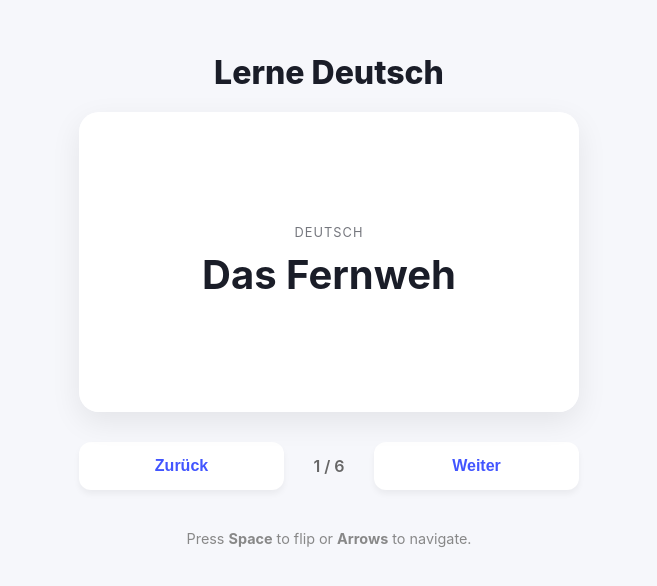
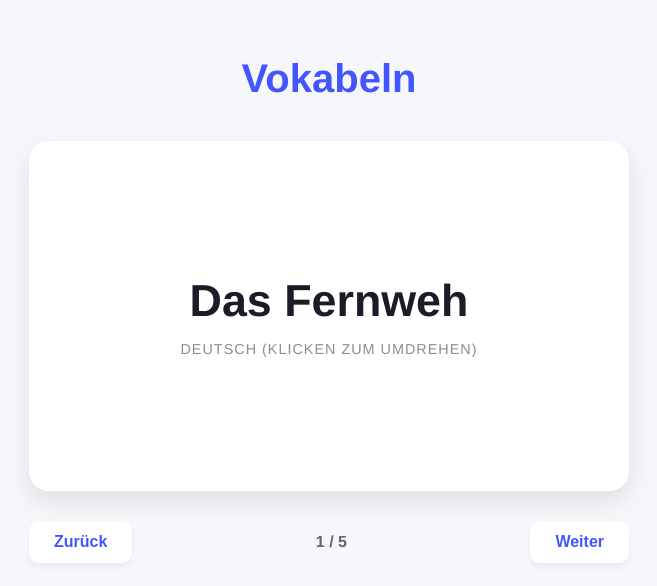
Before and after one commit to Barua-saurab/flash, a plain HTML site: page flash.html in a window 1280 px wide. Shown: the part 104-690 px from the top of the page, without its empty margins (311-968 px from the left). Drawn offline with Linux system fonts and the light colour scheme.

Commit message:
Refactor flashcard app layout and functionality

```diff
--- a/flash.html
+++ b/flash.html
@@ -3,41 +3,46 @@
 <head>
     <meta charset="UTF-8">
     <meta name="viewport" content="width=device-width, initial-scale=1.0">
-    <title>Deutsch Blitzkarten</title>
+    <title>Deutsch Flashcards</title>
     <style>
-        /* --- CSS STYLES --- */
+        /* --- CSS: The Design --- */
         :root {
-            --primary: #4255ff;
-            --secondary: #3ccfcf;
+            --primary: #4255ff; /* Quizlet Blue */
+            --accent: #3ccfcf;
             --bg: #f6f7fb;
+            --white: #ffffff;
             --text: #1a1d28;
         }
 
         body {
-            font-family: 'Inter', -apple-system, sans-serif;
+            font-family: 'Helvetica Neue', Arial, sans-serif;
             background-color: var(--bg);
             color: var(--text);
             display: flex;
             flex-direction: column;
+            align-items: center;
             justify-content: center;
-            align-items: center;
-            height: 100vh;
+            min-height: 100vh;
             margin: 0;
         }
 
-        .container {
+        .app-container {
             width: 90%;
-            max-width: 500px;
+            max-width: 600px;
             text-align: center;
         }
 
-        h1 { margin-bottom: 20px; font-weight: 800; }
+        h1 {
+            font-size: 2.5rem;
+            margin-bottom: 40px;
+            color: var(--primary);
+        }
 
-        /* Card 3D Setup */
-        .flashcard-container {
+        /* Flashcard 3D Flip Effect */
+        .flashcard-wrapper {
             perspective: 1000px;
             width: 100%;
-            height: 300px;
+            height: 350px;
             margin-bottom: 30px;
             cursor: pointer;
         }
@@ -50,10 +55,10 @@
             transition: transform 0.6s cubic-bezier(0.4, 0, 0.2, 1);
             transform-style: preserve-3d;
             border-radius: 20px;
-            box-shadow: 0 10px 30px rgba(0,0,0,0.08);
+            box-shadow: 0 10px 25px rgba(0,0,0,0.1);
         }
 
-        .flashcard.is-flipped {
+        .flashcard.flipped {
             transform: rotateY(180deg);
         }
 
@@ -67,44 +72,50 @@
             justify-content: center;
             align-items: center;
             border-radius: 20px;
-            padding: 20px;
+            padding: 30px;
             box-sizing: border-box;
-        }
-
-        .card-front {
-            background: white;
-            color: var(--text);
+            background: var(--white);
         }
 
         .card-back {
             background: var(--primary);
-            color: white;
+            color: var(--white);
             transform: rotateY(180deg);
         }
 
-        .word { font-size: 2.5rem; font-weight: 700; margin: 0; }
-        .label { font-size: 0.8rem; text-transform: uppercase; letter-spacing: 1px; opacity: 0.6; margin-bottom: 10px; }
+        .word {
+            font-size: 2.8rem;
+            font-weight: bold;
+            margin: 0;
+        }
 
-        /* Controls */
+        .hint {
+            margin-top: 15px;
+            font-size: 0.9rem;
+            text-transform: uppercase;
+            letter-spacing: 1px;
+            opacity: 0.5;
+        }
+
+        /* Navigation Controls */
         .controls {
             display: flex;
             justify-content: space-between;
             align-items: center;
-            gap: 15px;
+            gap: 20px;
         }
 
         button {
-            flex: 1;
-            padding: 15px;
+            padding: 12px 25px;
+            font-size: 1rem;
+            font-weight: bold;
             border: none;
-            border-radius: 12px;
-            background: white;
+            border-radius: 10px;
+            background: var(--white);
             color: var(--primary);
-            font-weight: bold;
-            font-size: 1rem;
             cursor: pointer;
             box-shadow: 0 4px 6px rgba(0,0,0,0.05);
-            transition: all 0.2s;
+            transition: transform 0.2s, background 0.2s;
         }
 
         button:hover {
@@ -113,98 +124,92 @@
             transform: translateY(-2px);
         }
 
-        #progress {
-            font-weight: 600;
-            color: #666;
-            min-width: 60px;
+        button:active {
+            transform: translateY(0);
         }
 
-        .footer-note {
-            margin-top: 40px;
-            font-size: 0.9rem;
-            color: #888;
+        #progress-text {
+            font-weight: bold;
+            color: #666;
         }
     </style>
 </head>
 <body>
 
-    <div class="container">
-        <h1>Lerne Deutsch</h1>
+    <div class="app-container">
+        <h1>Vokabeln</h1>
 
-        <div class="flashcard-container" onclick="flipCard()">
+        <div class="flashcard-wrapper" onclick="toggleFlip()">
             <div class="flashcard" id="card">
                 <div class="card-face card-front">
-                    <span class="label">Deutsch</span>
-                    <p class="word" id="de-word">Laden...</p>
+                    <p class="word" id="de-text">Wort</p>
+                    <span class="hint">Deutsch (Klicken zum Umdrehen)</span>
                 </div>
                 <div class="card-face card-back">
-                    <span class="label">English</span>
-                    <p class="word" id="en-word">Loading...</p>
+                    <p class="word" id="en-text">Word</p>
+                    <span class="hint">English</span>
                 </div>
             </div>
         </div>
 
         <div class="controls">
-            <button onclick="prevCard()">Zurück</button>
-            <span id="progress">1 / 5</span>
-            <button onclick="nextCard()">Weiter</button>
+            <button onclick="changeCard(-1)">Zurück</button>
+            <span id="progress-text">1 / 5</span>
+            <button onclick="changeCard(1)">Weiter</button>
         </div>
-
-        <p class="footer-note">Press <b>Space</b> to flip or <b>Arrows</b> to navigate.</p>
     </div>
 
     <script>
-        /* --- JAVASCRIPT LOGIC --- */
+        /* --- JS: The Logic --- */
         const vocabulary = [
-            { de: "Das Fernweh", en: "Wanderlust / Longing for far-off places" },
+            { de: "Das Fernweh", en: "Wanderlust" },
             { de: "Die Zeitgeist", en: "Spirit of the times" },
-            { de: "Schadenfreude", en: "Joy at someone else's misfortune" },
-            { de: "Kummerspeck", en: "Weight gain due to emotional eating" },
-            { de: "Doch", en: "On the contrary / Yes (to a negative question)" },
-            { de: "Verschlimmbessern", en: "To make something worse while trying to improve it" }
+            { de: "Gemütlichkeit", en: "Coziness / Comfort" },
+            { de: "Vielleicht", en: "Maybe" },
+            { de: "Kummerspeck", en: "Emotional overeating weight" }
         ];
 
         let currentIndex = 0;
-        const cardElement = document.getElementById('card');
-        const deDisplay = document.getElementById('de-word');
-        const enDisplay = document.getElementById('en-word');
-        const progressDisplay = document.getElementById('progress');
+        const card = document.getElementById('card');
+        const deDisplay = document.getElementById('de-text');
+        const enDisplay = document.getElementById('en-text');
+        const progress = document.getElementById('progress-text');
 
-        function updateDisplay() {
-            // Unflip before changing text
-            cardElement.classList.remove('is-flipped');
+        function updateUI() {
+            // Un-flip the card before changing words
+            card.classList.remove('flipped');
 
-            // Wait for flip back animation before swapping text
+            // Short delay for the text update so it's hidden during the "reset"
             setTimeout(() => {
                 deDisplay.textContent = vocabulary[currentIndex].de;
                 enDisplay.textContent = vocabulary[currentIndex].en;
-                progressDisplay.textContent = `${currentIndex + 1} / ${vocabulary.length}`;
-            }, 200);
+                progress.textContent = `${currentIndex + 1} / ${vocabulary.length}`;
+            }, 150);
         }
 
-        function flipCard() {
-            cardElement.classList.toggle('is-flipped');
+        function toggleFlip() {
+            card.classList.toggle('flipped');
         }
 
-        function nextCard() {
-            currentIndex = (currentIndex + 1) % vocabulary.length;
-            updateDisplay();
+        function changeCard(direction) {
+            currentIndex += direction;
+
+            // Loop back logic
+            if (currentIndex >= vocabulary.length) currentIndex = 0;
+            if (currentIndex < 0) currentIndex = vocabulary.length - 1;
+
+            updateUI();
         }
 
-        function prevCard() {
-            currentIndex = (currentIndex - 1 + vocabulary.length) % vocabulary.length;
-            updateDisplay();
-        }
-
-        // Keyboard support
+        // Add keyboard support (Space to flip, Arrows to move)
         document.addEventListener('keydown', (e) => {
-            if (e.code === "Space") flipCard();
-            if (e.code === "ArrowRight") nextCard();
-            if (e.code === "ArrowLeft") prevCard();
+            if (e.code === "Space") toggleFlip();
+            if (e.code === "ArrowRight") changeCard(1);
+            if (e.code === "ArrowLeft") changeCard(-1);
         });
 
-        // Init
-        updateDisplay();
+        // Load first word
+        updateUI();
     </script>
 </body>
 </html>
```
